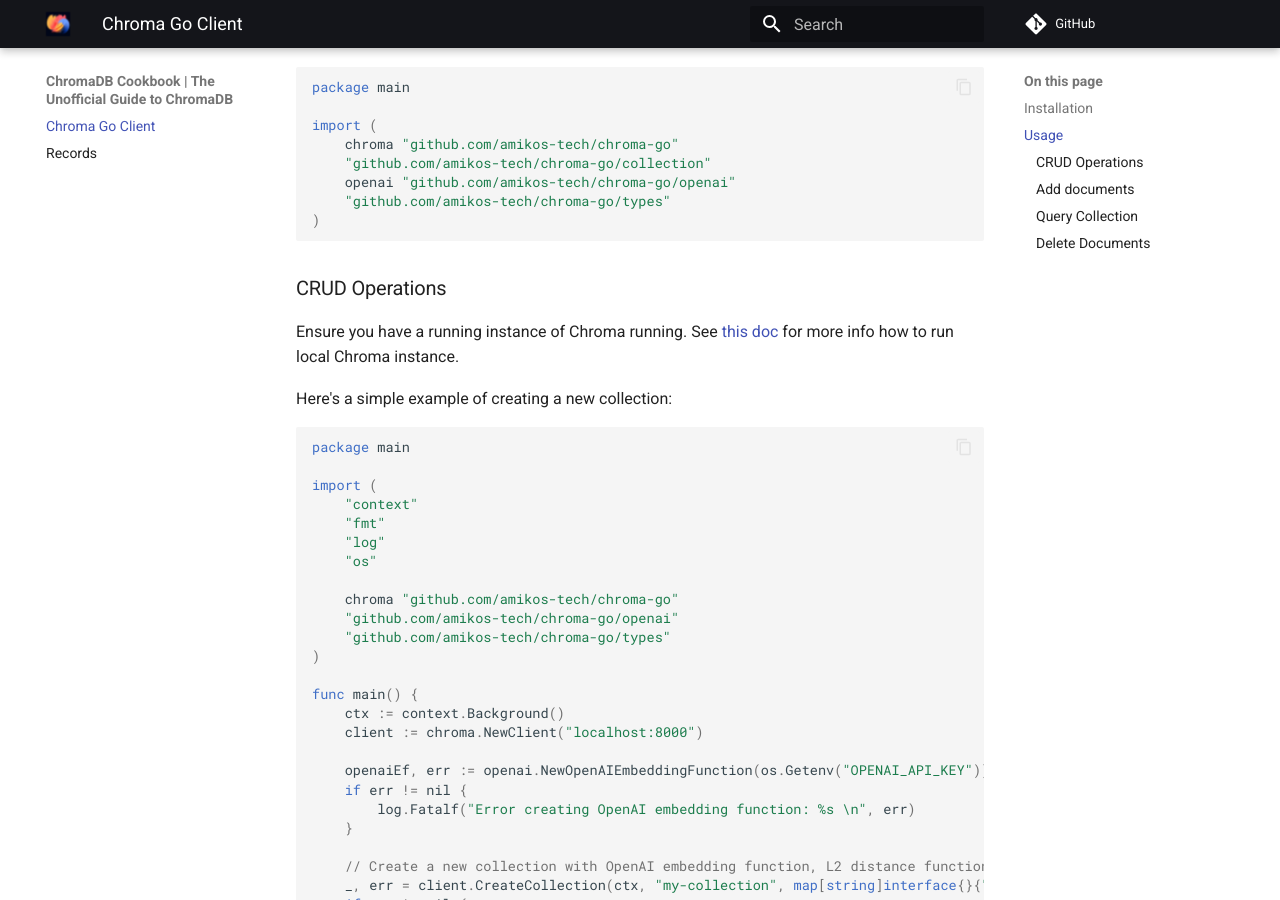
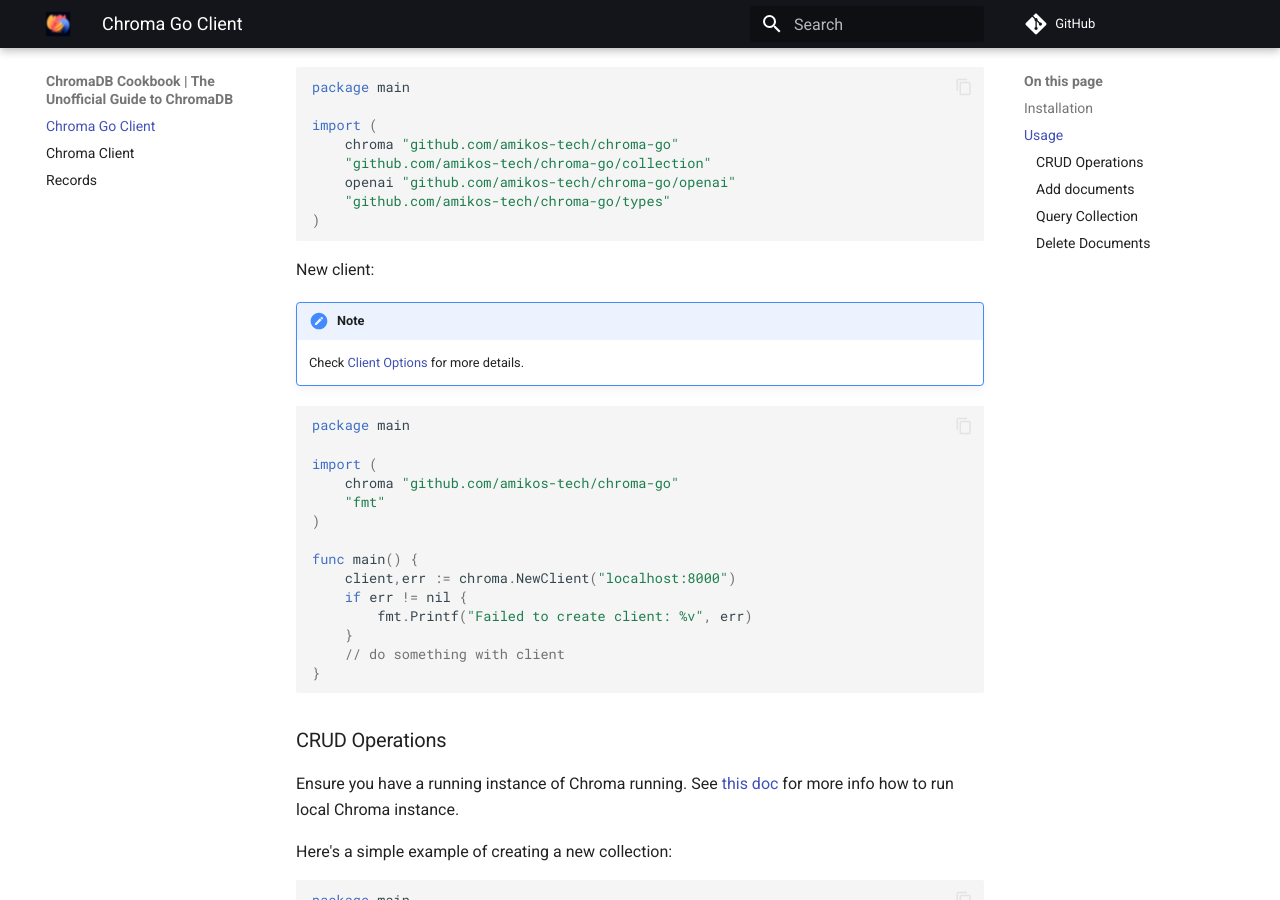
Before and after one commit to amikos-tech/chroma-go, an MkDocs documentation site: the page built from docs/docs/index.md, in a window 1280 px wide and 900 px high, scrolled down 443 px. Built offline with MkDocs 1.6.1 and Material for MkDocs 9.7.7, drawn with Linux system fonts in a browser that asks for light colours; comment, search, counter and statistics services are not loaded.

Commit message:
doc: Added Client options and example

````diff
--- a/docs/docs/index.md
+++ b/docs/docs/index.md
@@ -23,6 +23,29 @@ import (
 	openai "github.com/amikos-tech/chroma-go/openai"
 	"github.com/amikos-tech/chroma-go/types"
 )
+```
+
+New client:
+
+!!! note Client Options
+
+    Check [Client Options](client.md) for more details.
+
+```go
+package main
+
+import (
+	chroma "github.com/amikos-tech/chroma-go"
+	"fmt"
+)
+
+func main() {
+    client,err := chroma.NewClient("localhost:8000")
+    if err != nil {
+        fmt.Printf("Failed to create client: %v", err)
+    }
+	// do something with client
+}
 ```
 
 ### CRUD Operations
````
Also changed, not shown: docs/docs/client.md (added, +16 -0 lines).
